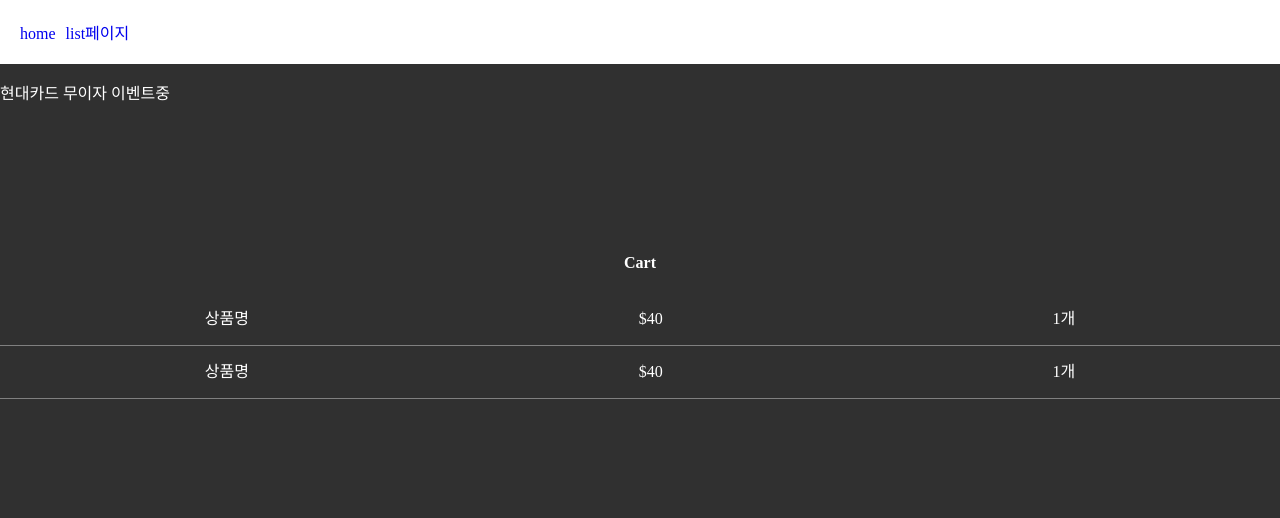
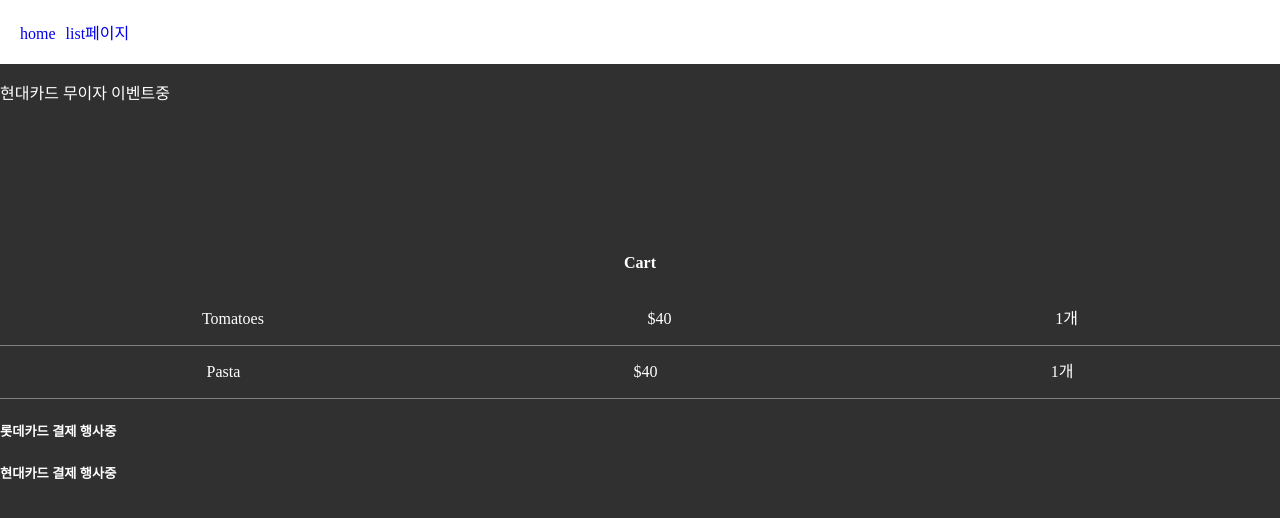
Before and after one commit to z-gahu/coddingapple_nextjs_fresh, a Next.js app: page /cart in a window 1280 px wide. Shown: the top 518 px of the page. Built offline with nearby package versions, Linux system fonts and the light colour scheme.

Commit message:
props사용

```diff
--- /dev/null
+++ b/app/cart/data.js
@@ -0,0 +1,2 @@
+let age = 20;
+export default age;
--- a/app/cart/page.js
+++ b/app/cart/page.js
@@ -1,17 +1,31 @@
+// 'use client'
+// 전부 클라이언트 컴포넌트가 됨
+
+import 작명 from "./data.js";
+
 export default function Cart() {
+  let 장바구나 = ["Tomatoes", "Pasta"]; // 함수밖에서는 직접 사용할수없다.
   return (
     <div>
       <h4 className="title">Cart</h4>
-      <div className="cart-item">
-        <p>상품명</p>
-        <p>$40</p>
-        <p>1개</p>
-      </div>
-      <div className="cart-item">
-        <p>상품명</p>
-        <p>$40</p>
-        <p>1개</p>
-      </div>
+      <CartItem item={장바구나[0]} />
+      <CartItem item={장바구나[1]} />
+      <Banner content="롯데카드" />
+      <Banner content="현대카드" />
     </div>
   );
 }
+
+function CartItem(props) {
+  return (
+    <div className="cart-item">
+      <p>{props.item}</p>
+      <p>$40</p>
+      <p>1개</p>
+    </div>
+  );
+}
+
+function Banner(props) {
+  return <h5>{props.content} 결제 행사중</h5>;
+}
```
